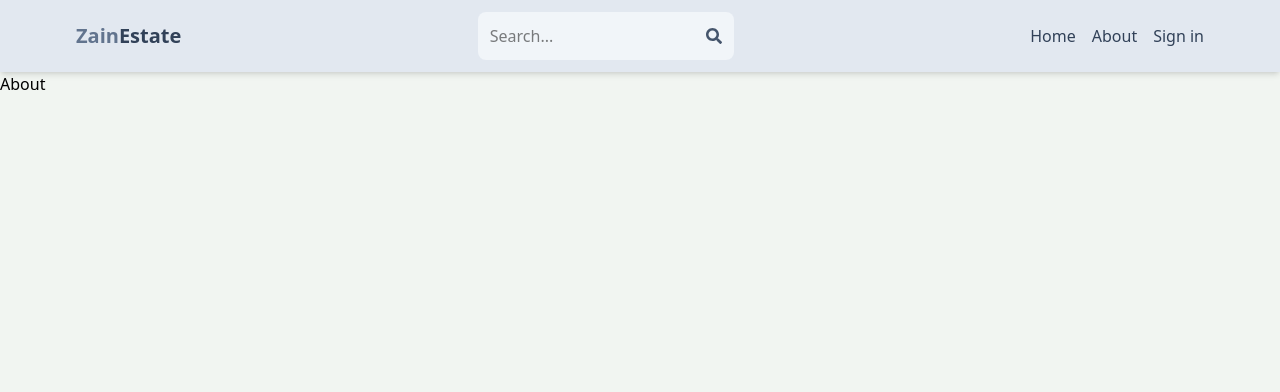
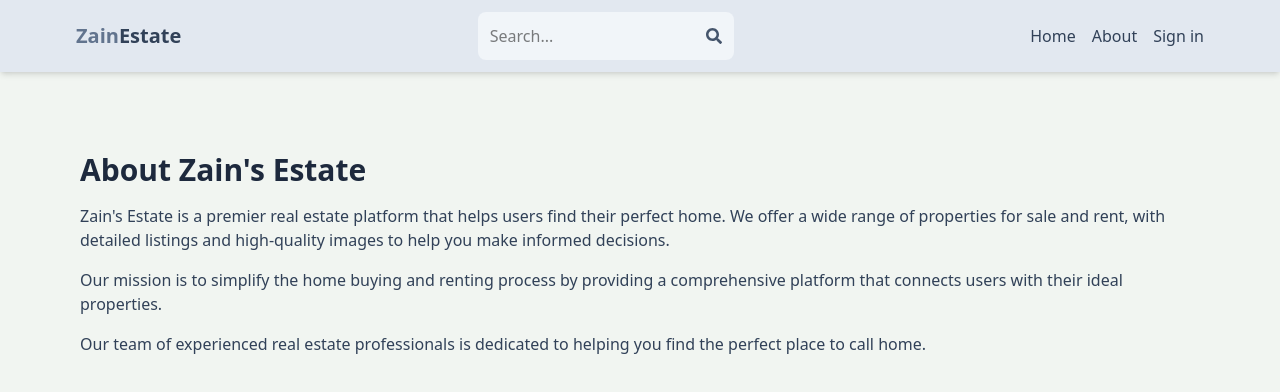
Before and after one commit to Zain308/MERN-Real_Estate, a React (Vite) app in the folder client/: page /about in a window 1280 px wide. Shown: the top 392 px of the page. Built offline with nearby package versions, Linux system fonts and the light colour scheme; no server answers.

Commit message:
complete about page

```diff
--- a/client/index.html
+++ b/client/index.html
@@ -2,9 +2,8 @@
 <html lang="en">
   <head>
     <meta charset="UTF-8" />
-    <link rel="icon" type="image/svg+xml" href="/vite.svg" />
     <meta name="viewport" content="width=device-width, initial-scale=1.0" />
-    <title>client</title>
+    <title>Zain's Estate</title>
   </head>
   <body>
     <div id="root"></div>
--- a/client/src/pages/About.jsx
+++ b/client/src/pages/About.jsx
@@ -1,7 +1,17 @@
-import React from 'react'
+import React from "react";
 
 export const About = () => {
   return (
-    <div>About</div>
-  )
-}
+    <div className="py-20 px-4 max-w-6xl mx-auto">
+      <h1 className="text-3xl font-bold mb-4 text-slate-800">About Zain's Estate</h1>
+      <p className="mb-4 text-slate-700 ">
+        Zain's Estate is a premier real estate platform that helps users find
+        their perfect home. We offer a wide range of properties for sale and
+        rent, with detailed listings and high-quality images to help you make
+        informed decisions.
+      </p>
+      <p className="mb-4 text-slate-700 ">Our mission is to simplify the home buying and renting process by providing a comprehensive platform that connects users with their ideal properties.</p>
+      <p className="mb-4 text-slate-700 ">Our team of experienced real estate professionals is dedicated to helping you find the perfect place to call home.</p>
+    </div>
+  );
+};
```
